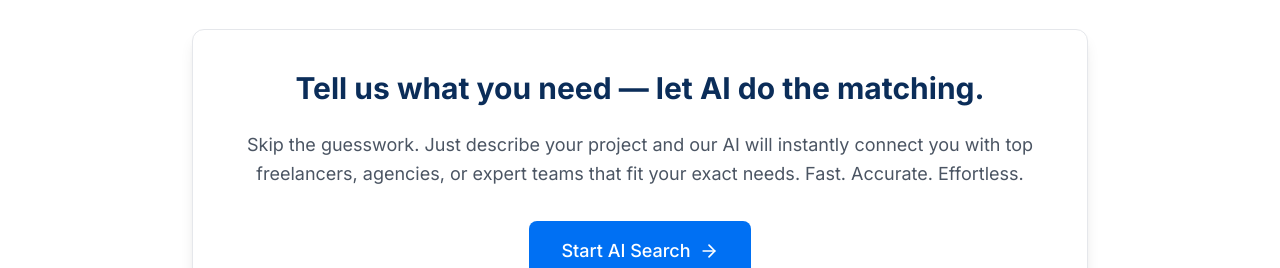
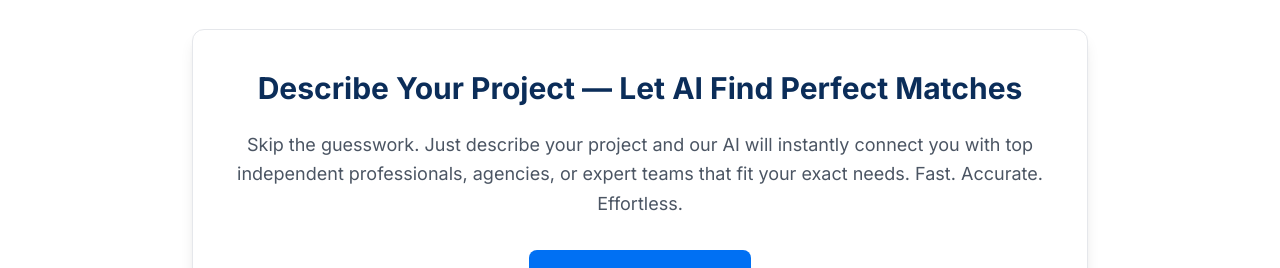
Before and after one commit to TechCollabov/Collabov, a React (Vite) app: page / in a window 1280 px wide. Shown: the part 659-927 px from the top of the page. Built offline with nearby package versions, Linux system fonts and the light colour scheme.

Commit message:
Remove All Remaining Freelancer References from Homepage

```diff
--- a/src/pages/HomePage.tsx
+++ b/src/pages/HomePage.tsx
@@ -236,10 +236,10 @@ const HomePage: React.FC = () => {
         <div className="container mx-auto px-8">
           <div className="max-w-4xl mx-auto text-center bg-white border border-gray-200 rounded-xl shadow-lg p-10">
             <h2 className="text-3xl font-bold text-[#0B2D59] mb-6">
-              Tell us what you need — let AI do the matching.
+              Describe Your Project — Let AI Find Perfect Matches
             </h2>
             <p className="text-lg text-gray-600 mb-8 leading-relaxed">
-              Skip the guesswork. Just describe your project and our AI will instantly connect you with top freelancers, agencies, or expert teams that fit your exact needs. Fast. Accurate. Effortless.
+              Skip the guesswork. Just describe your project and our AI will instantly connect you with top independent professionals, agencies, or expert teams that fit your exact needs. Fast. Accurate. Effortless.
             </p>
             <Link
               to="/ai-services"
@@ -511,7 +511,7 @@ const HomePage: React.FC = () => {
         <div className="container mx-auto px-8">
           <div className="max-w-4xl mx-auto text-center relative z-10">
             <h2 className="text-3xl font-bold mb-8">
-              Grow Your Business Globally with Collabov
+              Join Our Global Professional Network
             </h2>
 
             <div className="grid grid-cols-1 md:grid-cols-2 gap-8 mb-12">
@@ -546,19 +546,19 @@ const HomePage: React.FC = () => {
                 to="/vendor/signup"
                 className="px-8 py-4 bg-white text-indigo-600 rounded-xl hover:bg-gray-100 transition-all duration-300 font-medium shadow-lg hover:shadow-xl transform hover:-translate-y-1"
               >
-                Sign Up as Vendor
+                Join as Service Provider
               </Link>
               <Link
                 to="/vendor/signup"
                 className="px-8 py-4 bg-white text-emerald-600 rounded-xl hover:bg-gray-100 transition-all duration-300 font-medium shadow-lg hover:shadow-xl transform hover:-translate-y-1"
               >
-                Join as Independent Professional
+                Sign Up as Independent Professional
               </Link>
               <Link
                 to="/vendor/signup"
                 className="px-8 py-4 bg-white text-purple-600 rounded-xl hover:bg-gray-100 transition-all duration-300 font-medium shadow-lg hover:shadow-xl transform hover:-translate-y-1"
               >
-                Become an Expert
+                Join as Domain Expert
               </Link>
             </div>
           </div>
```
